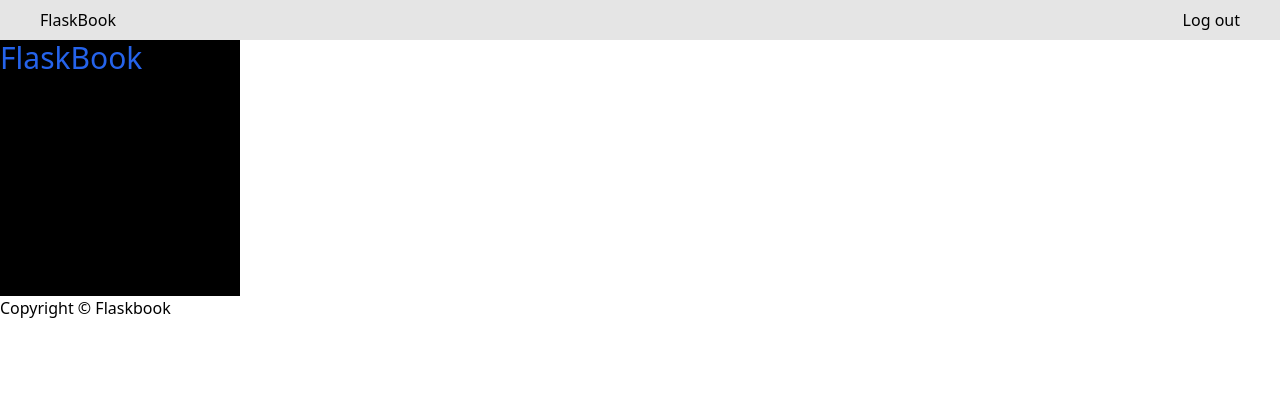
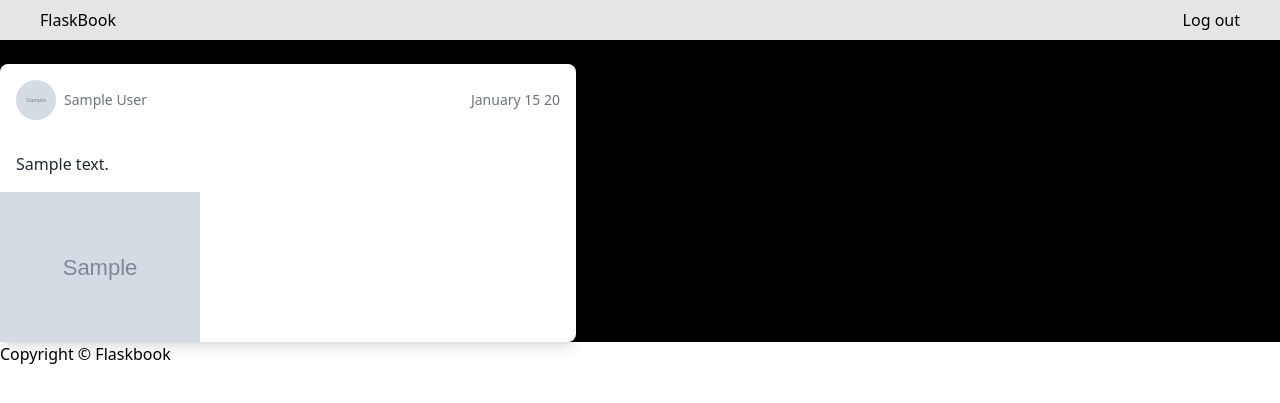
Before and after one commit to andrewphm/acs-1220-final-project, a Flask app: page / in a window 1280 px wide. Shown: the top 403 px of the page. Run offline with Flask 2, Linux system fonts and the light colour scheme; a user stored in the database is signed in; tables that the repository leaves empty hold one stand-in row (values such as "Sample post"); grey boxes marked "Sample" are stand-in pictures; style sheets or scripts are compiled from the project's sources; parts of the project's set-up code (start-up, migrations or seed data) failed here and were passed over; some libraries are stand-ins or nearby versions.

Commit message:
Render posts on feed

```diff
--- a/flaskbook_app/main/routes.py
+++ b/flaskbook_app/main/routes.py
@@ -10,11 +10,17 @@ main = Blueprint("main", __name__)
 @main.route("/")
 @login_required
 def index():
-    # Post.__table__.drop(db.engine)
-    # UserInterest.__table__.drop(db.engine)
-    # Follow.__table__.drop(db.engine)
-    print("finished dropping table")
-    return render_template("home.html")
+    user = User.query.filter_by(username=current_user.username).first_or_404()
+    followed_users = user.followed.all()
+    posts = Post.query \
+    .join(Follow, Follow.followed_id == Post.author_id) \
+    .filter(Follow.follower_id == user.id) \
+    .filter(Post.receiver_id == Post.author_id) \
+    .order_by(Post.created_at.desc()) \
+    .all()
+
+    print(posts)
+    return render_template("home.html", posts=posts, current_user=current_user)
 
 
 @main.route("/<username>/")
@@ -22,13 +28,13 @@ def index():
 def user_profile(username):
     form = PostForm()
     user = User.query.filter_by(username=username).first_or_404()
-
+    posts = Post.query.filter_by(receiver_id=user.id).order_by(Post.created_at.desc()).all()
     interests = []
 
     for interest in user.user_interests:
         interests.append(interest.interest.name)
 
-    return render_template("profile.html", user=user, current_user=current_user, interests=interests, form=form)
+    return render_template("profile.html", user=user, current_user=current_user, interests=interests, form=form, posts=posts)
 
 
 @main.route('/follow/<user_id>', methods=['POST'])
@@ -88,3 +94,22 @@ def edit_profile(username):
             flash('Account updated failed.', category='danger')
 
     return render_template('edit_profile.html', form=form, default_interests=default_interests)
+
+@main.route('/post/create/<user_id>', methods=['GET', 'POST'])
+@login_required
+def create_post(user_id):
+    form = PostForm()
+    user = User.query.get(user_id)
+    if form.validate_on_submit():
+        post = Post(
+            content=form.content.data,
+            photo=form.image.data,
+            author_id=current_user.id,
+            receiver_id=user_id
+        )
+        print(post)
+        db.session.add(post)
+        db.session.commit()
+        flash('Post created!', category='success')
+        return redirect(url_for('main.user_profile', username=user.username))
+    return render_template('create_post.html', form=form)
--- a/flaskbook_app/models.py
+++ b/flaskbook_app/models.py
@@ -20,7 +20,7 @@ class User(UserMixin, db.Model):
     last_name = db.Column(db.String(40), nullable=False)
     created_at = db.Column(db.DateTime, default=datetime.utcnow, nullable=False)
     user_interests = db.relationship('UserInterest', backref='user', lazy=True)
-    avatar = db.Column(db.String(255))
+    avatar = db.Column(db.String(255), default='https://t4.ftcdn.net/jpg/00/64/67/63/360_F_64676383_LdbmhiNM6Ypzb3FM4PPuFP9rHe7ri8Ju.jpg')
     followed = db.relationship(
         'Follow',
         foreign_keys=[Follow.follower_id],
--- a/flaskbook_app/templates/home.html
+++ b/flaskbook_app/templates/home.html
@@ -1,9 +1,37 @@
 {% extends 'base.html' %} {% block content %}
 
-<section class="h-64 w-60 bg-black">
-  <h1 class="text-3xl text-blue-600">FlaskBook</h1>
-  <p>Welcome to FlaskBook, a social media platform for developers. Sign up today!</p>
-  <a href="/register">Sign up</a>
+<section class="w-full bg-black">
+  <h2>Posts from people you follow</h2>
+
+  <div class="flex flex-col gap-y-3 max-w-xl">
+    {% for post in posts %}
+    <div class="flex flex-col bg-white rounded-lg shadow-lg">
+      <div class="flex flex-row justify-between items-center p-4">
+        <div class="flex flex-row items-center">
+          <img class="h-10 w-10 rounded-full" src="{{ post.author.avatar }}" />
+          <div class="flex flex-col ml-2">
+            <span class="text-sm text-gray-500"
+              >{{ post.author.first_name }} {{ post.author.last_name }}
+            </span>
+          </div>
+        </div>
+
+        <div class="flex flex-row items-center">
+          <span class="text-sm text-gray-500">{{ post.created_at.strftime('%B %d %y') }}</span>
+        </div>
+      </div>
+
+      <div class="p-4">
+        <p class="text-gray-800">{{ post.content }}</p>
+      </div>
+      {% if post.photo %}
+      <div class="max-w-[200px]">
+        <img src="{{ post.photo }}" class="w-full" alt="" />
+      </div>
+      {% endif %}
+    </div>
+    {% endfor %}
+  </div>
 </section>
 
 {% endblock %}
```
Also changed, not shown: flaskbook_app/templates/profile.html (+17 -1 lines), flaskbook_app/database.db.
